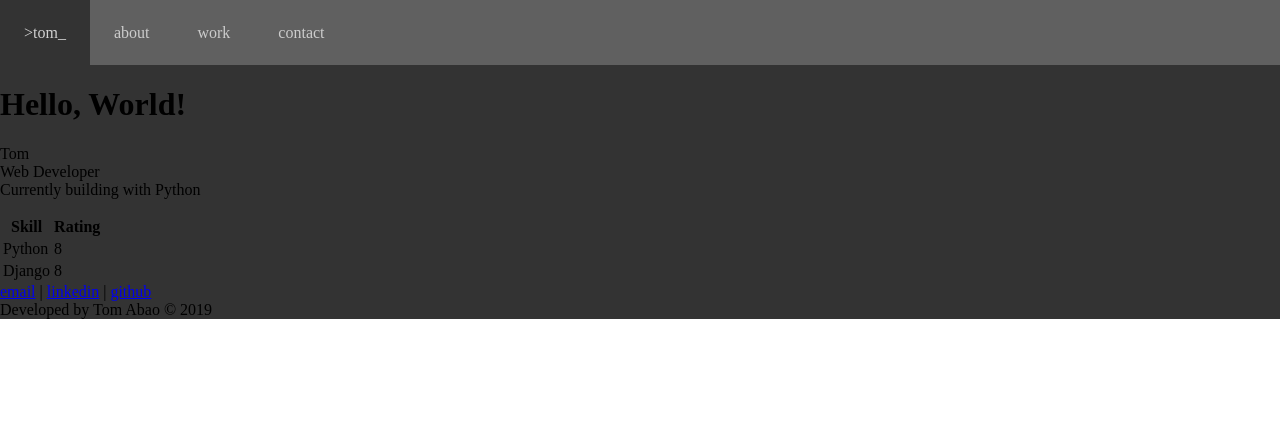
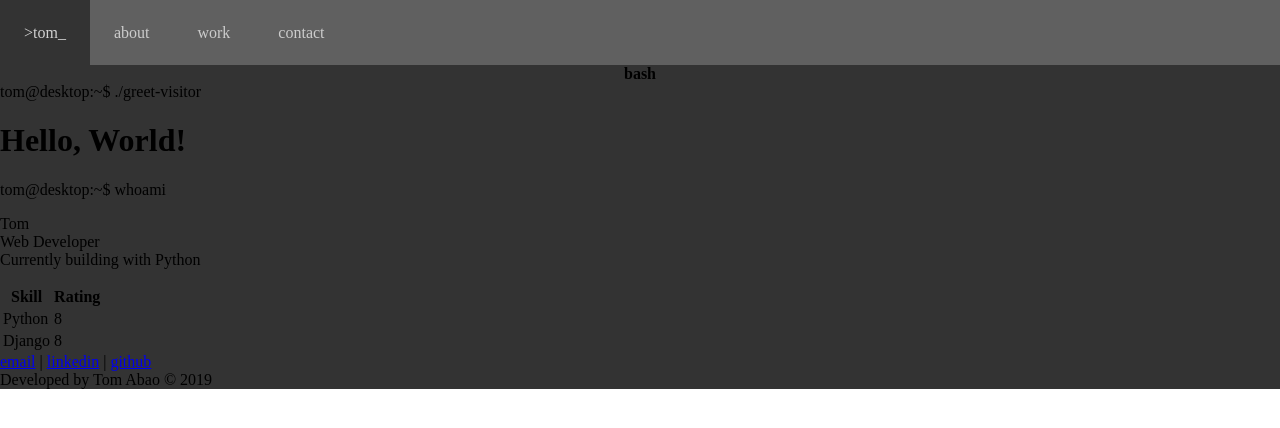
Before and after one commit to kormin/react-portfolio, a React (Create React App) app: page / in a window 1280 px wide. Shown: the top 428 px of the page. Built offline with nearby package versions, Linux system fonts and the light colour scheme.

Commit message:
add terminal titlebar style

```diff
--- a/src/components/Home.js
+++ b/src/components/Home.js
@@ -5,7 +5,13 @@ class Home extends Component {
     return (
       // Home
       <div id="home" className="row">
+        <div className="terminal-titlebar">
+          <b>bash</b>
+        </div>
+        <div className="terminal-content">
+          tom@desktop:~$ ./greet-visitor
           <h1>Hello, World!</h1>
+          tom@desktop:~$ whoami
           <p>
             Tom
             <br />
@@ -13,6 +19,7 @@ class Home extends Component {
             <br />
             Currently building with Python
           </p>
+        </div>
 
       </div>
     );
--- a/src/main.css
+++ b/src/main.css
@@ -1,3 +1,4 @@
+/* General */
 body {
     margin: 0px;
 }
@@ -10,6 +11,7 @@ body {
     background-color: #333333;
 }
 
+/* Header */
 ul.taskbar {
     display: flex;
     list-style: none;
@@ -36,3 +38,8 @@ ul.taskbar > li > a:hover {
 #header {
     background-color: #606060;
 }
+
+/* Home */
+.terminal-titlebar {
+    text-align: center;
+}
```
Lines whose indentation alone changed are shown as unchanged.
